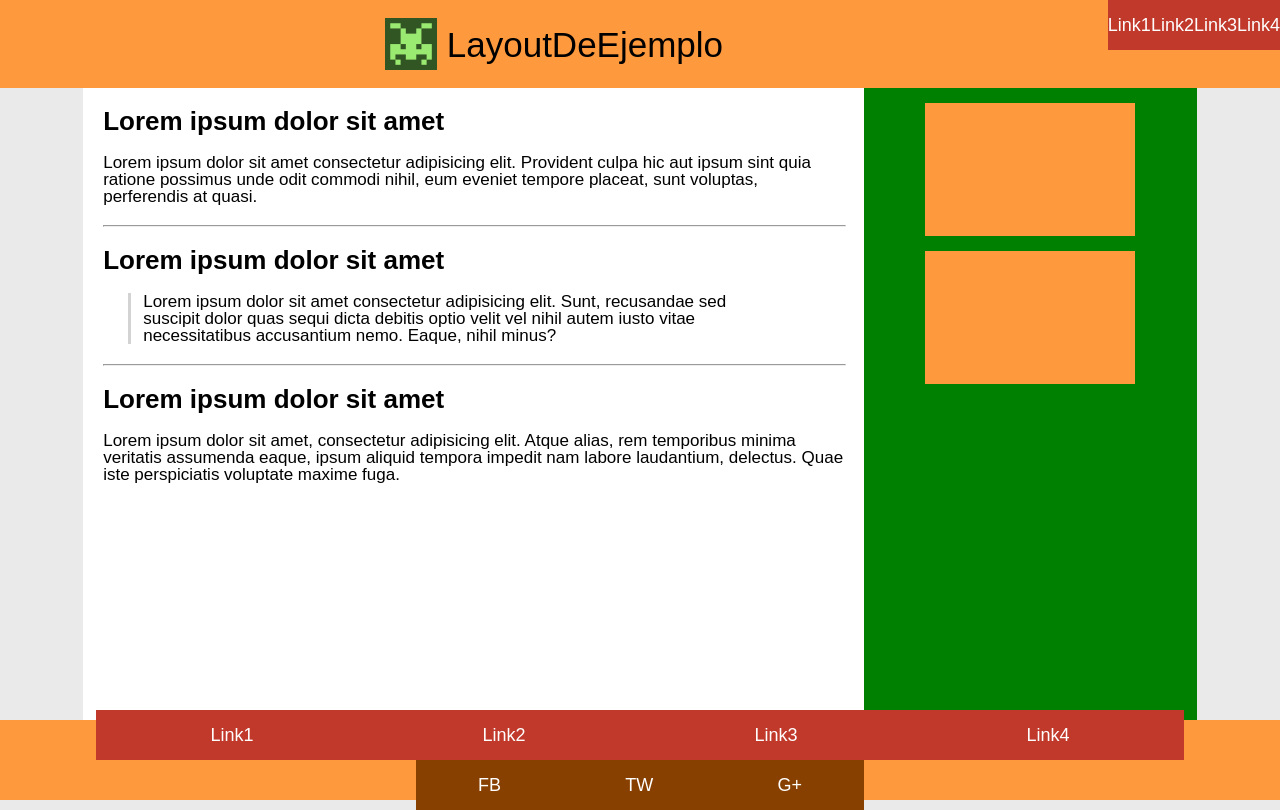
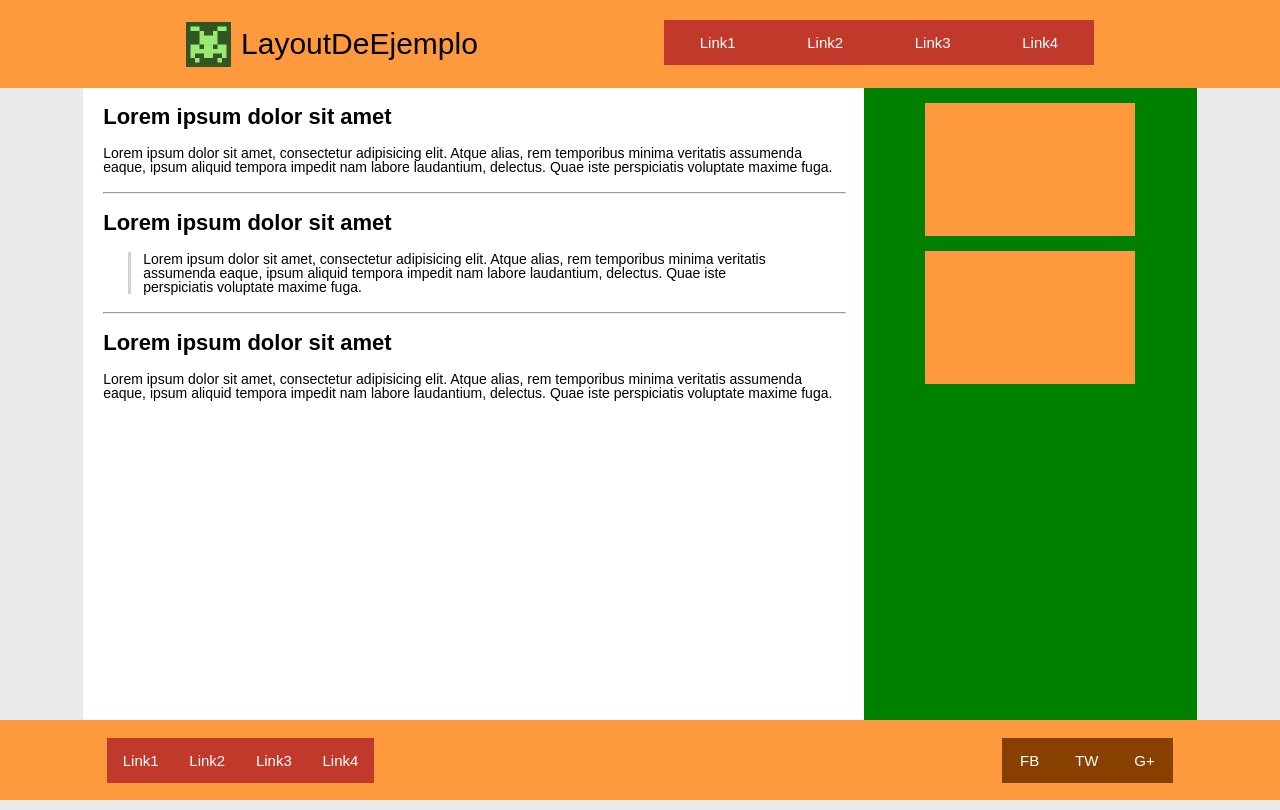
Before and after one commit to marinacr92/technical-test-create, a website: page src/html/index.html in a window 1280 px wide. Drawn offline with nearby package versions, Linux system fonts and the light colour scheme; files that its build step writes are made by us from their sources; files whose address does not match are found by name.

Commit message:
Resize main and footer

```diff
--- a/src/html/partials/header.html
+++ b/src/html/partials/header.html
@@ -3,7 +3,7 @@
     <img src="../assets/images/logo.png" alt="Logo de prueba"/>
     <h1>LayoutDeEjemplo</h1>
   </section>
-  <nav>
+  <nav class="header-nav">
     <ul class="links-menu">
       <li><a href="https://www.create-store.com/es/" class="link">Link1</a></li>
       <li><a href="https://www.create-store.com/es/" class="link">Link2</a></li>
--- a/src/html/partials/main.html
+++ b/src/html/partials/main.html
@@ -1,12 +1,14 @@
 <main class="main">
     <article class="article">
         <h2 class="article-title">Lorem ipsum dolor sit amet</h2>
-        <p class="article-p">Lorem ipsum dolor sit amet consectetur adipisicing elit. Provident culpa hic aut ipsum sint quia ratione possimus unde odit commodi nihil, eum eveniet tempore placeat, sunt voluptas, perferendis at quasi.</p>
+        <p class="article-p">Lorem ipsum dolor sit amet, consectetur adipisicing elit. Atque alias, rem temporibus minima veritatis assumenda eaque,
+        ipsum aliquid tempora impedit nam labore laudantium, delectus. Quae iste perspiciatis voluptate maxime fuga.</p>
         <hr width="100%">
     </article>
     <article class="article">
         <h2 class="article-title">Lorem ipsum dolor sit amet</h2>
-        <p class="article-p_special">Lorem ipsum dolor sit amet consectetur adipisicing elit. Sunt, recusandae sed suscipit dolor quas sequi dicta debitis optio velit vel nihil autem iusto vitae necessitatibus accusantium nemo. Eaque, nihil minus?</p>
+        <p class="article-p_special">Lorem ipsum dolor sit amet, consectetur adipisicing elit. Atque alias, rem temporibus minima veritatis assumenda eaque,
+        ipsum aliquid tempora impedit nam labore laudantium, delectus. Quae iste perspiciatis voluptate maxime fuga.</p>
         <hr width="100%">
     </article>
     <article class="article">
--- a/src/scss/layout/_footer.scss
+++ b/src/scss/layout/_footer.scss
@@ -14,10 +14,20 @@
         flex-direction: column;
         align-items: center;
         flex-grow: 1;
+
+        @media all and (min-width: $breakpoint-desktop) {
+            flex-grow: 0.8;
+            flex-direction: row;
+            justify-content: space-between;
+        }
     }
 
     &-menu{
         width: 85%;
+
+        @media all and (min-width: $breakpoint-desktop) {
+            width: 25%;
+        }
     }
 
     &-socials{
@@ -28,5 +38,11 @@
         display: flex;
         justify-content: space-around;
         align-items: center;
+
+        @media all and (min-width: $breakpoint-desktop) {
+            height: 45px;
+            width: 16%;
+            font-size: 15px;
+        }
     }
 }
--- a/src/scss/layout/_header.scss
+++ b/src/scss/layout/_header.scss
@@ -5,8 +5,9 @@
     flex-direction: column;
 
     @media all and (min-width: $breakpoint-desktop) {
+        grid-column: 1/5;
         flex-direction: row;
-        grid-column: 1/5;
+        justify-content: space-evenly;
     }
 
     &-title{
@@ -16,11 +17,27 @@
         font-size: 35px;
         flex-grow: 1;
         gap: 10px;
+
+        @media all and (min-width: $breakpoint-desktop){
+            flex-grow: 0;
+            font-size: 30px;
+        }
     }
 
     &-title img{
         width: 52px;
         height: 52px;
+
+        @media all and (min-width: $breakpoint-desktop) {
+            width: 45px;
+            height: 45px;
+        }
+    }
+
+    &-nav{
+        @media all and (min-width: $breakpoint-desktop) {
+            width: 430px;
+        }
     }
 }
 
@@ -37,4 +54,15 @@
     display: flex;
     justify-content: space-around;
     align-items: center;
+
+    @media all and (min-width: $breakpoint-desktop){
+        height: 45px;
+        font-size: 15px;
+    }
 }
+
+.header .links-menu{
+    @media all and (min-width: $breakpoint-desktop) {
+        margin-top: 20px;
+    }
+}
--- a/src/scss/layout/_main.scss
+++ b/src/scss/layout/_main.scss
@@ -14,11 +14,21 @@
         font-weight: 700;
         font-size: 26px;
         margin: 20px 0;
+
+        @media all and (min-width: $breakpoint-desktop) {
+            font-size: 22px;
+            margin: 18px 0;
+        }
     }
 
     &-p{
         font-size: 17px;
         margin-bottom: 20px;
+
+        @media all and (min-width: $breakpoint-desktop) {
+            font-size: 14px;
+            margin-bottom: 18px;
+        }
 
         &_special{
             font-size: 17px;
@@ -27,6 +37,12 @@
             width: 80%;
             border-left: 3px solid lightgrey;
             padding-left: 12px;
+
+            @media all and (min-width: $breakpoint-desktop) {
+                font-size: 14px;
+                width: 85%;
+                margin-bottom: 18px;
+            }
         }
     }
 }
```
